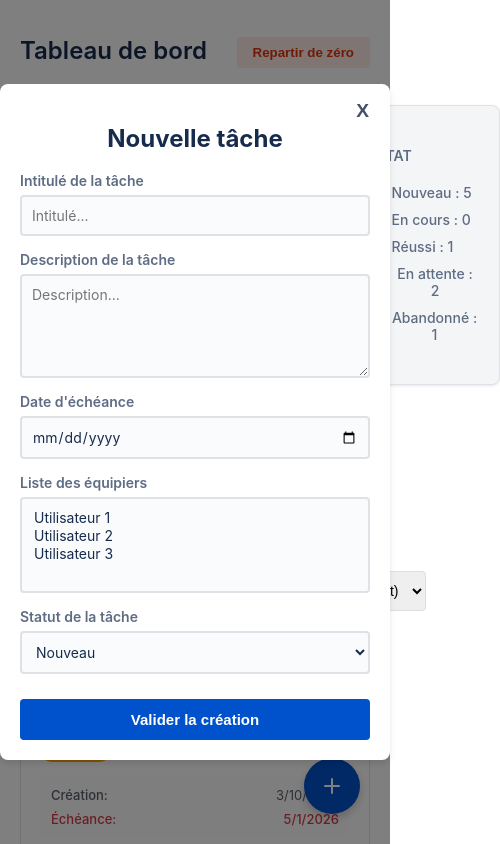
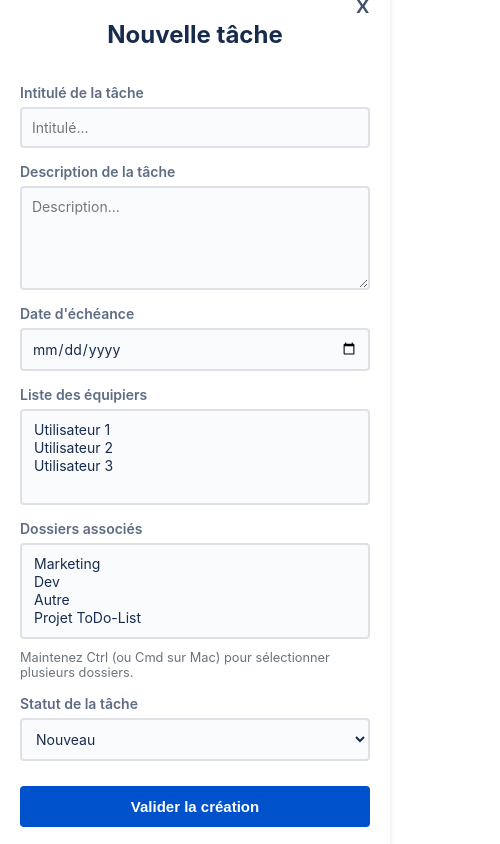
Before and after one commit to LoanALLARD/TodoList-React, a React (Create React App) app in the folder todo-list/: page / in a window 390 px wide. Both pictures are taken after a click on the button "Ajouter". Shown: the top 844 px of the page, 500 px wide, since content can reach past the window. Built offline with nearby package versions, Linux system fonts and the light colour scheme.

Commit message:
feat: enhance task and folder management with relations support, responsive design, and UI improvements

```diff
--- a/todo-list/src/App.css
+++ b/todo-list/src/App.css
@@ -121,3 +121,19 @@
 .App {
     padding-bottom: 80px; /* Make room for the floating button */
 }
+
+/* Responsive Modals */
+@media (max-width: 600px) {
+  .modal-content {
+    width: 100%;
+    height: 100vh;
+    max-height: 100vh;
+    max-width: none;
+    border-radius: 0;
+    margin: 0;
+    padding: 20px;
+    display: flex;
+    flex-direction: column;
+    overflow-y: auto;
+  }
+}
--- a/todo-list/src/App.js
+++ b/todo-list/src/App.js
@@ -15,6 +15,7 @@ function App() {
 
     const [tasks, setTasks] = useState(Backup.taches);
     const [folders, setFolders] = useState(Backup.dossiers);
+    const [relations, setRelations] = useState(Backup.relations);
 
     // Réinitialisation
     const handleReset = () => {
@@ -27,6 +28,7 @@ function App() {
             // Réinitialisation des données
             setTasks([]);
             setFolders([]);
+            setRelations([]);
         }
     };
 
@@ -42,12 +44,27 @@ function App() {
         }
     };
 
-    const handleCreateTask = (newTaskData) => {
+    const handleCreateTask = (newTaskData, selectedFolders = []) => {
+        const taskId = Date.now().toString();
         const newTask = {
-            id: Date.now().toString(),
+            id: taskId,
             ...newTaskData,
         };
+
+        // Add new relations
+        const newRelations = selectedFolders.map((folderId) => ({
+            id:
+                Date.now().toString() +
+                Math.random().toString(36).substring(2, 9),
+            tache: taskId,
+            dossier: folderId,
+        }));
+
         setTasks([...tasks, newTask]);
+        if (newRelations.length > 0) {
+            setRelations([...relations, ...newRelations]);
+        }
+
         setIsCreateTaskModalOpen(false);
     };
 
@@ -80,9 +97,17 @@ function App() {
             </div>
 
             {viewMode === "tasks" ? (
-                <TaskList tasks={tasks} />
+                <TaskList
+                    tasks={tasks}
+                    folders={folders}
+                    relations={relations}
+                />
             ) : (
-                <FoldersList folders={folders} setFolders={setFolders} />
+                <FoldersList
+                    folders={folders}
+                    relations={relations}
+                    setFolders={setFolders}
+                />
             )}
 
             <Footer onAddClick={handleFooterAddClick} />
@@ -92,7 +117,7 @@ function App() {
                 onClose={() => setIsCreateTaskModalOpen(false)}
                 title="Nouvelle tâche"
             >
-                <TaskForm onSubmit={handleCreateTask} />
+                <TaskForm onSubmit={handleCreateTask} folders={folders} />
             </Modal>
 
             <Modal
--- a/todo-list/src/Components/Forms/TaskForm/TaskForm.js
+++ b/todo-list/src/Components/Forms/TaskForm/TaskForm.js
@@ -1,7 +1,7 @@
 import { ETATS } from "../../../data/etats";
 import "../forms.css";
 
-export default function TaskForm({ onSubmit }) {
+export default function TaskForm({ onSubmit, folders }) {
     const handleSubmit = (event) => {
         event.preventDefault();
         const formData = new FormData(event.target);
@@ -11,14 +11,19 @@ export default function TaskForm({ onSubmit }) {
         const dueDate = formData.get("dueDate");
         const assignees = formData.getAll("assignees");
         const status = formData.get("status");
-        onSubmit({
+        const selectedFolders = formData.getAll("folders"); // Get selected folder IDs
+
+        onSubmit(
+            {
                 title: task,
                 description: description || "",
                 date_creation: new Date().toISOString().split("T")[0],
                 date_echeance: dueDate,
                 etat: status,
                 equipiers: assignees.map((name) => ({ name })),
-        });
+            },
+            selectedFolders,
+        );
         event.target.reset();
     };
 
@@ -70,7 +75,31 @@ export default function TaskForm({ onSubmit }) {
             </div>
 
             <div className="form-group">
+                <label className="form-label">Dossiers associés</label>
+                <select name="folders" className="form-select" multiple>
+                    {folders &&
+                        folders.map((folder) => (
+                            <option key={folder.id} value={folder.id}>
+                                {folder.title}
+                            </option>
+                        ))}
+                </select>
+                <small
+                    style={{
+                        display: "block",
+                        marginTop: "5px",
+                        color: "#6a737d",
+                        fontSize: "0.8em",
+                    }}
+                >
+                    Maintenez Ctrl (ou Cmd sur Mac) pour sélectionner plusieurs
+                    dossiers.
+                </small>
+            </div>
+
+            <div className="form-group">
                 <label className="form-label">Statut de la tâche</label>
+
                 <select name="status" className="form-select" required>
                     {ETATS &&
                         Object.values(ETATS).map((etat) => (
--- a/todo-list/src/Components/Header/Header.css
+++ b/todo-list/src/Components/Header/Header.css
@@ -130,3 +130,21 @@
 .reset-button:hover {
     background-color: #ffbdad;
 }
+
+/* Responsive Fixes */
+@media (max-width: 768px) {
+    .header-layout {
+        flex-direction: column;
+    }
+
+    .chart-wrapper {
+        flex-direction: column;
+        gap: 15px;
+    }
+
+    .header-top-row {
+        flex-direction: column;
+        gap: 10px;
+        align-items: flex-start;
+    }
+}
--- a/todo-list/src/Components/Lists/FoldersList.css
+++ b/todo-list/src/Components/Lists/FoldersList.css
@@ -27,7 +27,7 @@
 
 .cards-grid {
     display: grid;
-    grid-template-columns: repeat(auto-fill, minmax(300px, 1fr));
+    grid-template-columns: repeat(auto-fill, minmax(280px, 1fr));
     gap: 20px;
 }
 
@@ -35,11 +35,11 @@
     background: white;
     border: 1px solid #e1e4e8;
     border-radius: 8px;
-    padding: 20px;
+    padding: 15px;
     box-shadow: 0 1px 3px rgba(0, 0, 0, 0.05);
     display: flex;
     flex-direction: column;
-    gap: 15px;
+    gap: 10px;
     transition: transform 0.2s, box-shadow 0.2s;
 }
 
@@ -95,3 +95,24 @@
     font-weight: 600;
     color: #0366d6;
 }
+
+/* Responsive Fixes */
+@media (max-width: 600px) {
+    .app-filters-header {
+        flex-direction: column;
+        gap: 10px;
+    }
+
+    .filter-input {
+        max-width: 100%;
+    }
+
+    .cards-grid {
+        grid-template-columns: 1fr;
+        gap: 15px;
+    }
+
+    .app-list-container {
+        padding: 10px;
+    }
+}
--- a/todo-list/src/Components/Lists/FoldersList/FoldersList.js
+++ b/todo-list/src/Components/Lists/FoldersList/FoldersList.js
@@ -1,19 +1,20 @@
 import React, { useState } from "react";
 import "../FoldersList.css";
-import Backup from "../../../data/backup.json";
 
-export default function FoldersList({ folders }) {
+export default function FoldersList({ folders, relations }) {
     const [searchTerm, setSearchTerm] = useState("");
 
     let filteredFolders = folders.filter((folder) => {
         const titleMatch = folder.title ? folder.title.toLowerCase() : "";
         const idMatch = folder.id ? folder.id.toString() : "";
         const searchTarget = searchTerm.toLowerCase();
-        return titleMatch.includes(searchTarget) || idMatch.includes(searchTarget);
+        return (
+            titleMatch.includes(searchTarget) || idMatch.includes(searchTarget)
+        );
     });
 
     const getFolderTasksCount = (folderId) => {
-        return Backup.relations.filter((rel) => rel.dossier === folderId).length;
+        return relations.filter((rel) => rel.dossier === folderId).length;
     };
 
     return (
@@ -35,7 +36,13 @@ export default function FoldersList({ folders }) {
             ) : (
                 <div className="cards-grid">
                     {filteredFolders.map((folder) => (
-                        <div key={folder.id} className="item-card folder-card" style={{ borderTop: `4px solid ${folder.color || "#0366d6"}` }}>
+                        <div
+                            key={folder.id}
+                            className="item-card folder-card"
+                            style={{
+                                borderTop: `4px solid ${folder.color || "#0366d6"}`,
+                            }}
+                        >
                             <div className="card-header">
                                 <h3 className="card-title" title={folder.title}>
                                     {folder.title}
@@ -45,8 +52,12 @@ export default function FoldersList({ folders }) {
 
                             <div className="card-details folder-details">
                                 <div className="detail-row">
-                                    <span className="detail-label">Nombre de tâches:</span>
-                                    <span className="folder-count">{getFolderTasksCount(folder.id)}</span>
+                                    <span className="detail-label">
+                                        Nombre de tâches:
+                                    </span>
+                                    <span className="folder-count">
+                                        {getFolderTasksCount(folder.id)}
+                                    </span>
                                 </div>
                             </div>
                         </div>
--- a/todo-list/src/Components/Lists/TasksList.css
+++ b/todo-list/src/Components/Lists/TasksList.css
@@ -27,7 +27,7 @@
 
 .cards-grid {
     display: grid;
-    grid-template-columns: repeat(auto-fill, minmax(300px, 1fr));
+    grid-template-columns: repeat(auto-fill, minmax(280px, 1fr));
     gap: 20px;
 }
 
@@ -35,11 +35,11 @@
     background: white;
     border: 1px solid #e1e4e8;
     border-radius: 8px;
-    padding: 20px;
+    padding: 15px;
     box-shadow: 0 1px 3px rgba(0, 0, 0, 0.05);
     display: flex;
     flex-direction: column;
-    gap: 15px;
+    gap: 10px;
     transition: transform 0.2s, box-shadow 0.2s;
 }
 
@@ -96,7 +96,8 @@
     gap: 6px;
 }
 
-.app-folder-tag, .app-folder-more {
+.app-folder-tag,
+.app-folder-more {
     font-size: 11px;
     padding: 3px 8px;
     border-radius: 12px;
@@ -135,7 +136,7 @@
 
 .card-footer {
     margin-top: auto;
-    padding-top: 15px;
+    padding-top: 10px;
     border-top: 1px solid #eaecef;
 }
 
@@ -168,3 +169,23 @@
     color: #6a737d;
     font-style: italic;
 }
+/* Responsive Fixes */
+@media (max-width: 600px) {
+    .app-filters-header {
+        flex-direction: column;
+        gap: 10px;
+    }
+
+    .filter-input {
+        max-width: 100%;
+    }
+
+    .cards-grid {
+        grid-template-columns: 1fr;
+        gap: 15px;
+    }
+
+    .app-list-container {
+        padding: 10px;
+    }
+}
```
Also changed, not shown: todo-list/src/Components/Lists/TasksList/TasksList.js (+52 -16 lines). Lines whose indentation alone changed are shown as unchanged.
